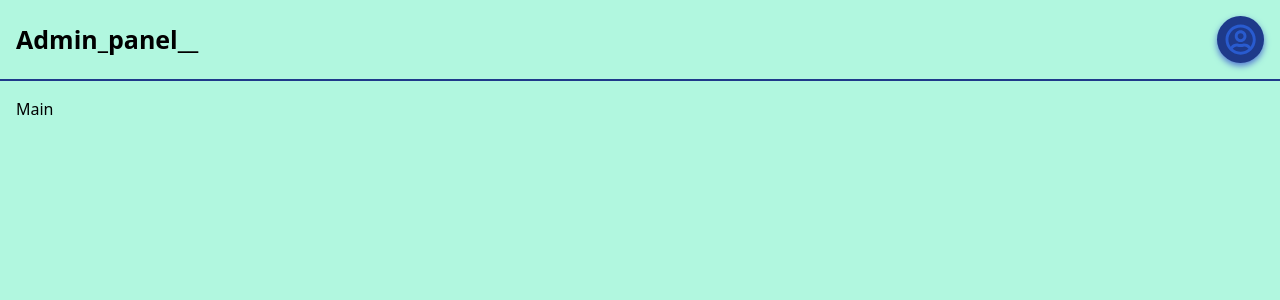
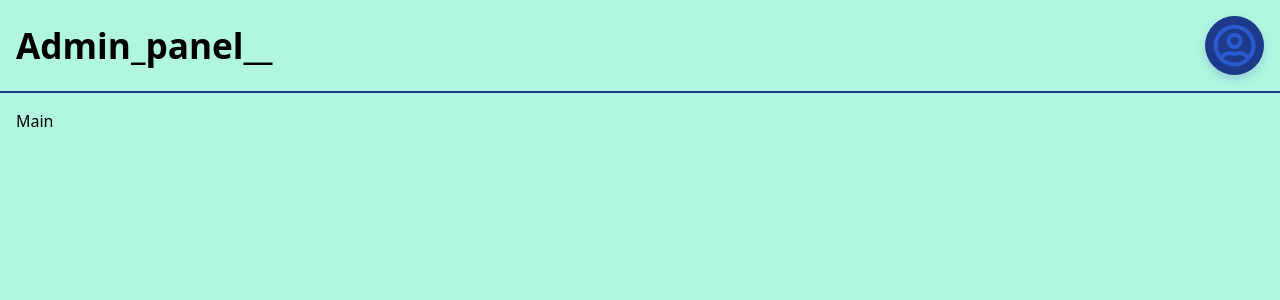
Before and after one commit to Nazarii7/Admin_Panel__, a Next.js app in the folder client/: page / in a window 1280 px wide. Shown: the top 300 px of the page. Built offline with nearby package versions, Linux system fonts and the light colour scheme.

Commit message:
increse letter

```diff
--- a/client/app/components/ui/layout/login_form/login_form.module.scss
+++ b/client/app/components/ui/layout/login_form/login_form.module.scss
@@ -12,8 +12,12 @@
   }
   .button {
     @apply border-none outline-0 bg-blue-900 rounded-full cursor-pointer p-2
-    flex-center-center text-3xl;
-    box-shadow: 0 3px 6px #5278d1;
+    flex-center-center text-3xl transition-shadow;
+    box-shadow: 0 4px 10px rgba(82, 120, 209, 0.3);
     color: #295bcf;
+
+    &:hover {
+      box-shadow: 0 4px 16px rgba(82, 120, 209, 0.9);
+    }
   }
 }
--- a/client/tailwind.config.js
+++ b/client/tailwind.config.js
@@ -10,13 +10,18 @@ module.exports = {
   ],
   theme: {
     fontSize: {
-      sm: "0.8rem",
-      base: "1rem",
-      xl: "1.25rem",
-      "2xl": "1.563rem",
-      "3xl": "1.953rem",
-      "4xl": "2.441rem",
-      "5xl": "3.052rem",
+      xs: "1.1rem",
+      sm: "1.21rem",
+      tiny: "1.27rem",
+      base: "1.46rem",
+      lg: "1.64rem",
+      xl: "1.825rem",
+      "2xl": "2.2rem",
+      "3xl": "2.7rem",
+      "4xl": "3.25rem",
+      "5xl": "4.3rem",
+      "6xl": "5.8rem",
+      "7xl": "7.3rem",
     },
     extend: {
       colors: {
```
